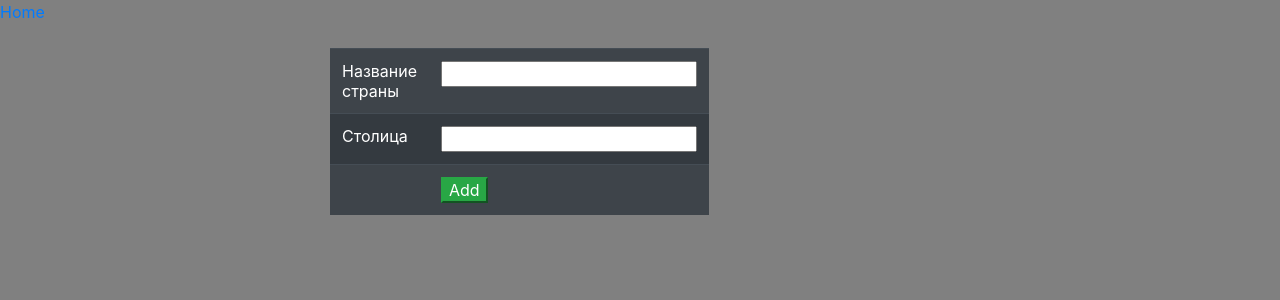
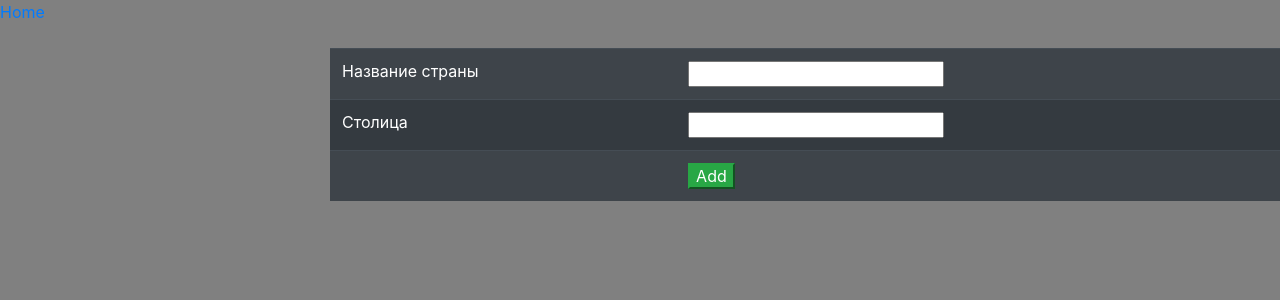
Before and after one commit to teaguru/crud, a PHP site: page /add.html in a window 1280 px wide. Shown: the top 300 px of the page. Run offline with PHP 8.4, Linux system fonts and the light colour scheme.

Commit message:
'макет'

```diff
--- a/add.html
+++ b/add.html
@@ -15,7 +15,7 @@
     <table class="table table-striped table-dark" width="25%" border="0">
         <tr>
             <td>Название страны</td>
-            <td><input  pattern="[A-Za-zА-Яа-яЁё]" class='fas fa-book' type="text" name="name"></td>
+            <td><input  class="form_input" pattern="[A-Za-zА-Яа-яЁё]" class='fas fa-book' type="text" name="name"></td>
         </tr>
         <tr>
             <td>Столица</td>
--- a/config.php
+++ b/config.php
@@ -5,10 +5,9 @@ $databaseUsername = 'root';
 $databasePassword = '';
 
 try {
-    // http://php.net/manual/en/pdo.connections.php
+    // тут подключаем БД исполльзую PDO
     $dbConn = new PDO("mysql:host={$databaseHost};dbname={$databaseName}", $databaseUsername, $databasePassword);
     $dbConn->setAttribute(PDO::ATTR_ERRMODE, PDO::ERRMODE_EXCEPTION); // Setting Error Mode as Exception
-    // More on setAttribute: http://php.net/manual/en/pdo.setattribute.php
 } catch(PDOException $e) {
     echo $e->getMessage();
 }
--- a/css/style.css
+++ b/css/style.css
@@ -2,9 +2,11 @@
 .input_form {
 	padding-left: 130px;
 	margin-left: 200px;
-	width: 30%;
 }
 
 body {
 background-color: gray;
 }
+.form-input::hover {
+	background-color: red;
+}
```
Also changed, not shown: add.php (+4 -7 lines).
